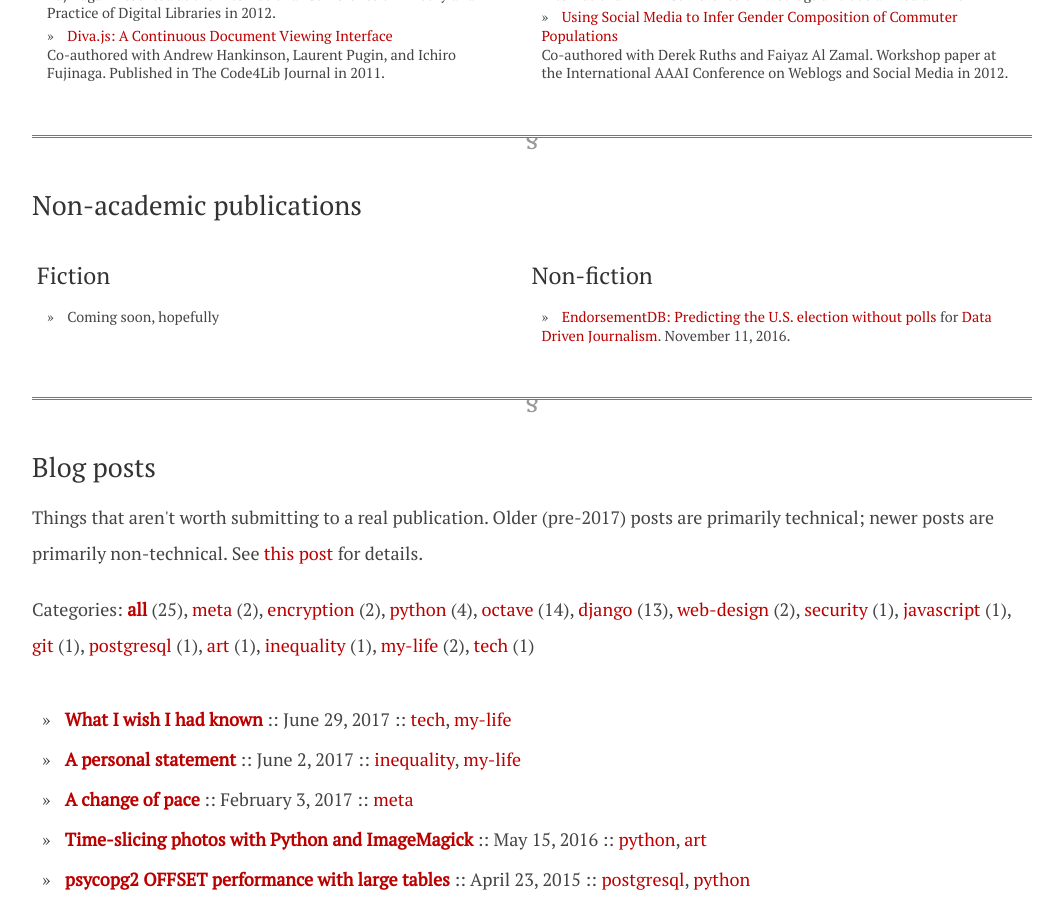
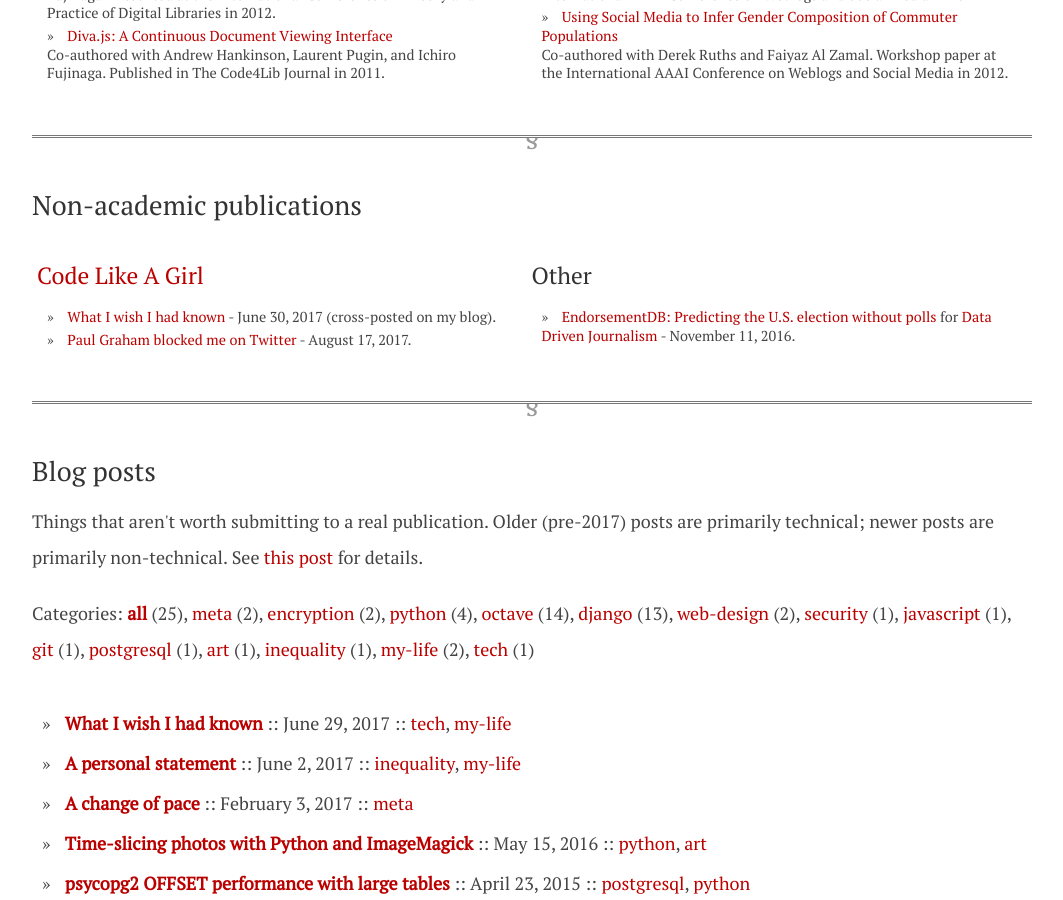
Before and after one commit to dellsystem/dellsystem.github.io, a Jekyll site: the page built from words.html, in a window 1280 px wide and 900 px high, scrolled down 704 px. Shown: the whole window, without its empty margins (108-1171 px from the left). Built offline with Jekyll 4.4.1, drawn with Linux system fonts in a browser that asks for light colours; nearby versions of some CDN libraries.

Commit message:
Reorganise publications (add Code Like A Girl)

```diff
--- a/words.html
+++ b/words.html
@@ -89,21 +89,30 @@ title: Words
 
 <div class="double-grid">
     <div class="column">
-        <h4>Fiction</h4>
+        <h4><a href="https://code.likeagirl.io/">Code Like A Girl</a></h4>
         <ul>
-            <li>Coming soon, hopefully</li>
+            <li>
+                <a href="https://code.likeagirl.io/what-i-wish-i-had-known-1cf9714b01cf">
+                    What I wish I had known
+                </a> - June 30, 2017 (cross-posted on my blog).
+            </li>
+            <li>
+                <a href="https://medium.com/@dellsystem/paul-graham-blocked-me-on-twitter-c28ca647c7f8">
+                    Paul Graham blocked me on Twitter
+                </a> - August 17, 2017.
+            </li>
         </ul>
     </div>
     <div class="column">
-        <h4>Non-fiction</h4>
+        <h4>Other</h4>
         <ul>
             <li>
                 <a href="http://datadrivenjournalism.net/featured_projects/endorsementdb_predicting_the_u.s._election_without_polls">
                     EndorsementDB: Predicting the U.S. election without polls
                 </a>
                 for
-                <a href="http://datadrivenjournalism.net">Data Driven Journalism</a>.
-                November 11, 2016.
+                <a href="http://datadrivenjournalism.net">Data Driven Journalism</a>
+                - November 11, 2016.
             </li>
         </ul>
     </div>
```
